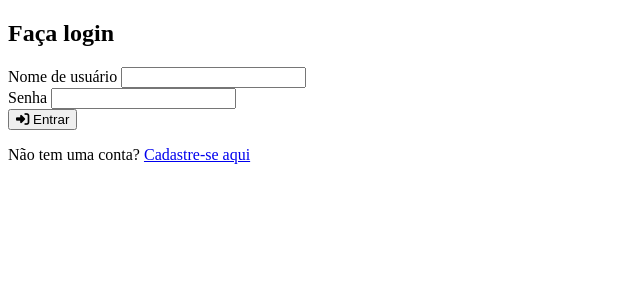
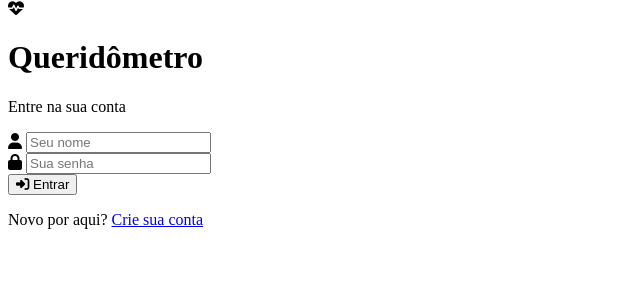
Before and after one commit to julioaguiar07/queridometro, a Flask app: page /login in a window 1280 px wide. Shown: the part 44-344 px from the top of the page, without its empty margins (0-640 px from the left). Run offline with Flask 3, Linux system fonts and the light colour scheme.

Commit message:
Update login.html

```diff
--- a/templates/login.html
+++ b/templates/login.html
@@ -1,25 +1,35 @@
 {% extends "base.html" %}
 
-{% block title %}Login{% endblock %}
+{% block title %}Login | Queridômetro{% endblock %}
 
 {% block content %}
-<div class="card">
-    <h2>Faça login</h2>
-    <form action="{{ url_for('login') }}" method="post">
-        <div class="form-group">
-            <label for="username">Nome de usuário</label>
-            <input type="text" id="username" name="username" class="form-control" required>
+<div class="auth-container">
+    <div class="auth-card">
+        <div class="auth-header">
+            <i class="fas fa-heartbeat"></i>
+            <h1>Queridômetro</h1>
+            <p>Entre na sua conta</p>
         </div>
-        <div class="form-group">
-            <label for="password">Senha</label>
-            <input type="password" id="password" name="password" class="form-control" required>
+
+        <form action="{{ url_for('login') }}" method="post" class="auth-form">
+            <div class="input-group">
+                <i class="fas fa-user"></i>
+                <input type="text" name="username" placeholder="Seu nome" required>
+            </div>
+
+            <div class="input-group">
+                <i class="fas fa-lock"></i>
+                <input type="password" name="password" placeholder="Sua senha" required>
+            </div>
+
+            <button type="submit" class="auth-button">
+                <i class="fas fa-sign-in-alt"></i> Entrar
+            </button>
+        </form>
+
+        <div class="auth-footer">
+            <p>Novo por aqui? <a href="{{ url_for('register') }}">Crie sua conta</a></p>
         </div>
-        <button type="submit" class="btn btn-primary">
-            <i class="fas fa-sign-in-alt"></i> Entrar
-        </button>
-    </form>
-    <p style="margin-top: 1rem;">
-        Não tem uma conta? <a href="{{ url_for('register') }}">Cadastre-se aqui</a>
-    </p>
+    </div>
 </div>
 {% endblock %}
```
